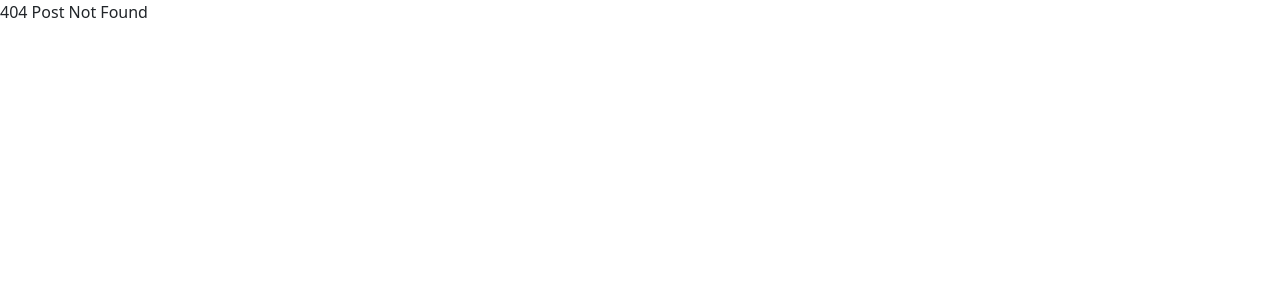
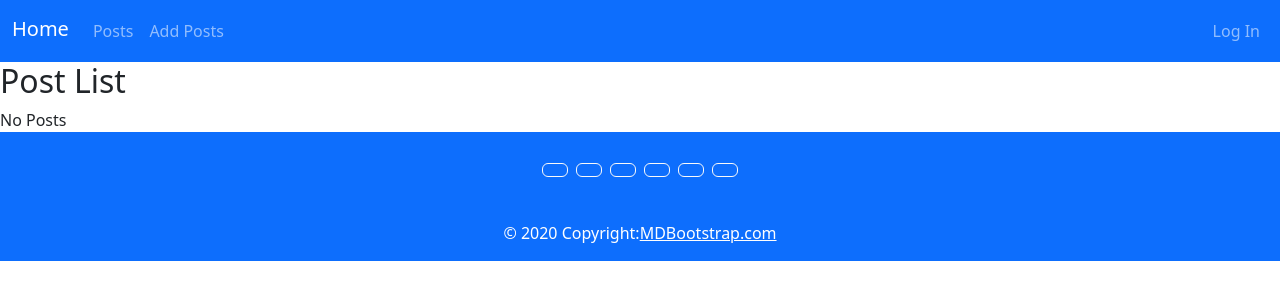
Before and after one commit to roganovich/fastapi_docker, a React (Vite) app in the folder frontend/: page /posts in a window 1280 px wide. Before the commit this address had no page. Shown: the top 300 px of the page. Built offline with nearby package versions, Linux system fonts and the light colour scheme.

Commit message:
add header menu links

```diff
--- a/frontend/src/components/Router.tsx
+++ b/frontend/src/components/Router.tsx
@@ -3,32 +3,52 @@ import {
     Routes,
     Route
 } from "react-router-dom";
-import React, { useContext, useEffect } from "react"
-
+import { useContext, useEffect } from "react"
 
 import Home from '../components/screens/home/Home'
-import PostDetail from '../components/screens/post/PostDetail'
 import LoginForm from './screens/user/LoginFrom'
 import Logout from "./screens/user/Logout"
 import { AuthContext } from '../providers/AuthProvider'
 import UserService from '../services/UserService'
+import PostCreateForm from "./screens/post/PostCreateForm"
+import PostList from "./screens/post/PostList"
+import PostDetail from '../components/screens/post/PostDetail'
+import PostService from "../services/PostService";
 
 const Router = () => {
-    const { auth, setAuth, user, setUser } = useContext(AuthContext)
+    const { auth, setAuth, setUser, setPosts } = useContext(AuthContext)
+
+
+    function getAuth() {
+        const stored = sessionStorage.getItem('auth')
+        console.log('sessionStorage', stored);
+        if (stored) {
+            const storedDate = JSON.parse(stored)
+            setAuth(storedDate)
+        }
+    }
 
     const getUser = async () => {
-        const userResponse = await UserService.getUser(auth);
-        console.log('userResponse', userResponse);
+        const userResponse = await UserService.getUser(auth)
+        console.log('userResponse', userResponse)
         setUser(userResponse)
     }
 
+    const getPosts = async () => {
+        const postsResponse = await PostService.findAll()
+        console.log('postsResponse', postsResponse)
+        setPosts(postsResponse.results.sort((a, b) => a.id - b.id))
+    }
+
     useEffect(() => {
-        const stored = sessionStorage.getItem('auth');
-        if (stored){
-            const storedDate = JSON.parse(stored)
-            setAuth(storedDate.token)
+        if (auth?.token){
             getUser()
+            getPosts()
         }
+    }, [auth])
+
+    useEffect(() => {
+        getAuth()
     }, [])
 
     return (
@@ -37,7 +57,9 @@ const Router = () => {
                 <Route path="/" element={<Home />}></Route>
                 <Route path="/login" element={<LoginForm />}></Route>
                 <Route path="/logout" element={<Logout />}></Route>
-                <Route path="/post/:id" element={<PostDetail />}></Route>
+                <Route path="/posts/" element={<PostList />}></Route>
+                <Route path="/posts/:id" element={<PostDetail />}></Route>
+                <Route path="/posts/new" element={<PostCreateForm setPosts={setPosts} />}></Route>
                 <Route path="*" element={<div>404 Post Not Found</div>}></Route>
             </Routes>
         </BrowserRouter>
--- a/frontend/src/components/blocks/Header.tsx
+++ b/frontend/src/components/blocks/Header.tsx
@@ -1,13 +1,19 @@
 
+import { Link } from "react-router-dom"
+import { useContext, } from "react"
+import { AuthContext } from "../../providers/AuthProvider"
 
 const HeaderBlock = () => {
+
+    const { user } = useContext(AuthContext)
+
     return (
         <>
             <nav className="navbar navbar-expand-lg navbar-dark bg-primary">
                 <div className="container-fluid">
-                    <a className="navbar-brand mt-2 mt-lg-0" href="#">
-                        <h5 className="pt-1">MDB</h5>
-                    </a>
+                    <Link className="navbar-brand mt-2 mt-lg-0" to='/'>
+                        <h5 className="pt-1">Home</h5>
+                    </Link>
                     <button className="navbar-toggler" type="button" data-mdb-toggle="collapse" data-mdb-target="#navbarSupportedContent" aria-controls="navbarSupportedContent" aria-expanded="false" aria-label="Toggle navigation">
                         <i className="fas fa-bars"></i>
                     </button>
@@ -15,13 +21,10 @@ const HeaderBlock = () => {
                     <div className="collapse navbar-collapse" id="navbarSupportedContent">
                         <ul className="navbar-nav me-auto mb-2 mb-lg-0">
                             <li className="nav-item">
-                                <a className="nav-link" href="#">Dashboard</a>
+                                <Link className="nav-link" to='/posts'>Posts</Link>
                             </li>
                             <li className="nav-item">
-                                <a className="nav-link" href="#">Team</a>
-                            </li>
-                            <li className="nav-item">
-                                <a className="nav-link" href="#">Projects</a>
+                                <Link className="nav-link" to='/posts/new'>Add Posts</Link>
                             </li>
                         </ul>
 
@@ -29,38 +32,33 @@ const HeaderBlock = () => {
                             <a className="text-reset me-3" href="#">
                                 <i className="fas fa-shopping-cart text-white"></i>
                             </a>
+                            <div>
 
-                            <div className="dropdown">
-                                <a className="text-reset me-3 dropdown-toggle hidden-arrow" href="#" id="navbarDropdownMenuLink" role="button" data-mdb-toggle="dropdown" aria-expanded="false">
-                                    <i className="fas fa-bell text-white"></i>
-                                    <span className="badge rounded-pill badge-notification bg-danger">1</span>
-                                </a>
-                                <ul className="dropdown-menu dropdown-menu-end" aria-labelledby="navbarDropdownMenuLink">
-                                    <li>
-                                        <a className="dropdown-item" href="#">Some news</a>
-                                    </li>
-                                    <li>
-                                        <a className="dropdown-item" href="#">Another news</a>
-                                    </li>
-                                    <li>
-                                        <a className="dropdown-item" href="#">Something else here</a>
-                                    </li>
-                                </ul>
-                            </div>
-                            <div className="dropdown">
-                                <a className="dropdown-toggle d-flex align-items-center hidden-arrow" href="#" id="navbarDropdownMenuAvatar" role="button" data-mdb-toggle="dropdown" aria-expanded="false">
-                                    <img src="https://mdbcdn.b-cdn.net/img/new/avatars/2.webp" className="rounded-circle" height="25" alt="Black and White Portrait of a Man" loading="lazy" />
-                                </a>
-                                <ul className="dropdown-menu dropdown-menu-end" aria-labelledby="navbarDropdownMenuAvatar">
-                                    <li>
-                                        <a className="dropdown-item" href="#">My profile</a>
-                                    </li>
-                                    <li>
-                                        <a className="dropdown-item" href="#">Settings</a>
-                                    </li>
-                                    <li>
-                                        <a className="dropdown-item" href="#">Logout</a>
-                                    </li>
+                                <ul className="navbar-nav me-auto mb-2 mb-lg-0">
+                                    {
+                                        user?.name
+                                        ?
+                                        <>
+                                        <li className="nav-item">
+                                            <Link className="d-flex align-items-center hidden-arrow" to="/" >
+                                                <img src="https://mdbcdn.b-cdn.net/img/new/avatars/2.webp" className="rounded-circle" height="25" alt="Black and White Portrait of a Man" loading="lazy" />
+                                            </Link>
+                                        </li>
+                                        <li className="nav-item">
+                                            <Link className="nav-link" to='/'>{user?.name}</Link>
+                                        </li>
+                                        <li className="nav-item">
+                                            <Link className="nav-link" to='/logout'>Log Out</Link>
+                                        </li>
+                                        </>
+                                        :
+                                        <>
+                                        <li className="nav-item">
+                                            <Link className="nav-link" to='/login'>Log In</Link>
+                                        </li>
+                                        </>
+
+                                    }
                                 </ul>
                             </div>
                         </div>
--- a/frontend/src/components/screens/home/Home.tsx
+++ b/frontend/src/components/screens/home/Home.tsx
@@ -1,13 +1,11 @@
 import { useContext } from 'react'
 import { useNavigate } from "react-router-dom";
-import PostList from '../post/PostList'
 import { AuthContext } from '../../../providers/AuthProvider'
 import MainLayout from '../../layouts/main';
-
 import styles from './Home.module.scss'
 
 function App() {
-  const { auth, setAuth, user, setUser } = useContext(AuthContext)
+  const { user, setUser } = useContext(AuthContext)
   const nav = useNavigate()
 
   function toLogin(e: any) {
@@ -25,9 +23,9 @@ function App() {
           <div className={styles.header}>
             <h1>Frontend</h1>
             {
-              auth?.token ?
+              user?.name ?
                 (<>
-                  <h2>Welcome {user.name}</h2>
+                  <h2>Welcome {user?.name}</h2>
                   <button type="button" onClick={e => toLogout(e)} className="btn btn-danger">Выйти</button>
                 </>)
                 :
@@ -35,7 +33,6 @@ function App() {
                   <button type="button" onClick={e => toLogin(e)} className="btn btn-primary">Войти</button>
                 </>)
             }
-            <PostList />
           </div>
         </div>
       </MainLayout>
--- a/frontend/src/components/screens/post/PostCreateForm.tsx
+++ b/frontend/src/components/screens/post/PostCreateForm.tsx
@@ -1,6 +1,7 @@
-import React, { useState, useEffect } from "react"
+import { useState } from "react"
 import PostService from '../../../services/PostService'
-import PostItem from '../../../entity/post/Post'
+import MainLayout from "../../layouts/main"
+import { useNavigate } from "react-router-dom"
 
 const clearForm = {
     title: '',
@@ -9,10 +10,12 @@ const clearForm = {
 
 const PostCreateForm = ({ setPosts }) => {
     const [formData, setFormData] = useState(clearForm)
+    const nav = useNavigate()
 
     const sendPostData = async () => {
         const response = await PostService.create(formData);
         setPosts(prev => [...prev, response])
+        openPost(response)
     }
 
     function createPost(e: any) {
@@ -20,8 +23,13 @@ const PostCreateForm = ({ setPosts }) => {
         sendPostData()
         setFormData(clearForm)
     }
+    function openPost(post: Post) {
+        nav(`/posts/${post.id}`)
+    }
 
-    return (<>
+    return (
+        <>
+            <MainLayout>
                 <div className="row">
                     <div className="col-3">
                         <h3>Post Create Form</h3>
@@ -58,7 +66,9 @@ const PostCreateForm = ({ setPosts }) => {
                         </form>
                     </div>
                 </div>
-    </>)
+            </MainLayout>
+        </>
+    )
 }
 
 export default PostCreateForm
--- a/frontend/src/components/screens/post/PostDetail.tsx
+++ b/frontend/src/components/screens/post/PostDetail.tsx
@@ -21,8 +21,7 @@ function PostDetail() {
     }, [id])
 
     function back(e: any) {
-        nav('/')
-        //<Link className="btn btn-primary" to={`/post/${post.id}`}>{`Открыть #${post.id}`}</Link>
+        nav('/posts')
     }
 
     return (
--- a/frontend/src/components/screens/post/PostList.tsx
+++ b/frontend/src/components/screens/post/PostList.tsx
@@ -1,16 +1,15 @@
-import React, { useState, useEffect } from "react";
+import React, { useState, useEffect, useContext } from "react"
 import styles from './Post.module.scss'
 import Post from './Post'
-import PostCreateForm from './PostCreateForm'
 import PostService from '../../../services/PostService'
-import { useNavigate } from "react-router-dom";
+import MainLayout from "../../layouts/main"
+import { AuthContext } from "../../../providers/AuthProvider"
+import { useNavigate } from "react-router-dom"
 
-const fortmatResponse = (res: any) => {
-  return res.results.sort((a, b) => a.id - b.id)
-};
 
 function PostList() {
-  const [posts, setPosts] = useState([])
+  const { posts, setPosts } = useContext(AuthContext)
+
   const nav = useNavigate()
 
   const deletePostData = async (post) => {
@@ -22,12 +21,6 @@ function PostList() {
     })
   }
 
-  const getAllPosts = async () => {
-    const res = await PostService.findAll();
-    console.log('res', res);
-    setPosts(fortmatResponse(res))
-  }
-
   function deletePost(e: any, post: Post) {
     e.preventDefault()
     console.log('Delete ' + post.id)
@@ -35,33 +28,29 @@ function PostList() {
   }
 
   function openPost(e: any, post: Post) {
-    nav(`/post/${post.id}`)
+    nav(`/posts/${post.id}`)
   }
-
-  useEffect(() => {
-    getAllPosts()
-  }, [])
 
   return (
     <>
+      <MainLayout>
         <div className={styles.list}>
           <h2>Post List</h2>
           <div className="row">
             {
+              posts.length ?
               posts.map(post =>
                 <div className="col" key={post.id}>
-                <Post post={post} posts={posts} setPosts={setPosts} />
-
+                  <Post post={post} />
                   <div className="btn-group" role="group" aria-label="Basic example">
                     <button type="button" onClick={e => openPost(e, post)} className="btn btn-primary">Open</button>
                     <button type="button" onClick={e => deletePost(e, post)} className="btn btn-danger">Delete</button>
                   </div>
                 </div>
-            )}
+              ) : <div>No Posts</div>}
           </div>
-
-        <PostCreateForm setPosts={setPosts} />
         </div>
+      </MainLayout>
     </>
   )
 }
--- a/frontend/src/providers/AuthProvider.tsx
+++ b/frontend/src/providers/AuthProvider.tsx
@@ -1,15 +1,17 @@
 import { createContext, useState } from 'react'
 import AuthItem from '../entity/user/Auth'
 import UserItem from '../entity/user/User'
+import PostItem from '../entity/post/Post';
 
 export const AuthContext = createContext({});
 
 const AuthProvider = ({ children }) => {
     const [auth, setAuth] = useState<AuthItem>({})
     const [user, setUser] = useState<UserItem>({})
+    const [posts, setPosts] = useState<PostItem>({})
 
     return (
-        <AuthContext.Provider value={{ auth, setAuth, user, setUser }}>
+        <AuthContext.Provider value={{ auth, setAuth, user, setUser, posts, setPosts }}>
             {children}
         </AuthContext.Provider>
     )
--- a/frontend/src/services/UserService.tsx
+++ b/frontend/src/services/UserService.tsx
@@ -19,9 +19,13 @@ const getToken = async (formData: any) => {
 }
 
 const getUser = async (auth: AuthItem) => {
+    if (typeof auth?.token === 'undefined') {
+        return
+    }
     const headers = {
         'Authorization': 'Bearer ' + auth.token
     }
+    console.log('Authorization', headers);
     const response = await apiClient.get(`/users/me`, { headers })
     return response.data
 }
```
Lines whose indentation alone changed are shown as unchanged.
